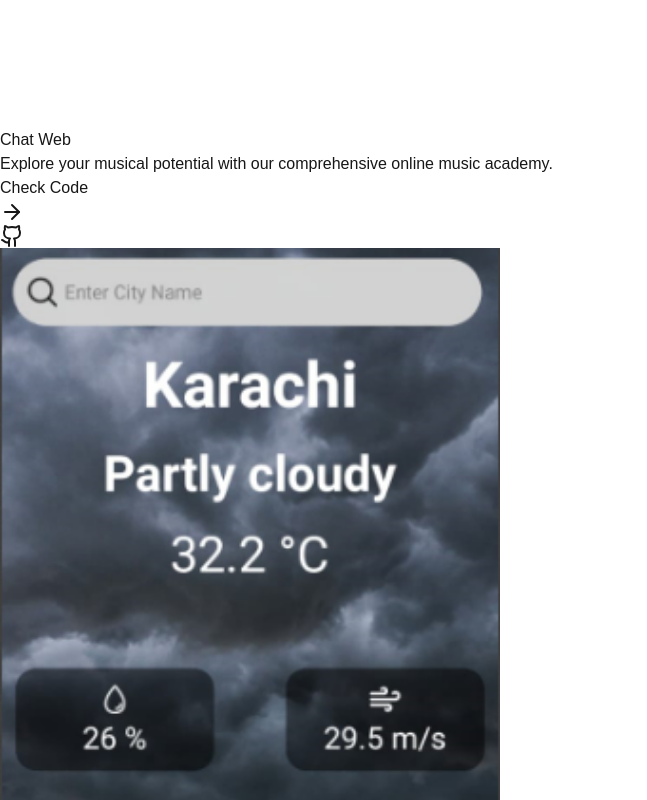
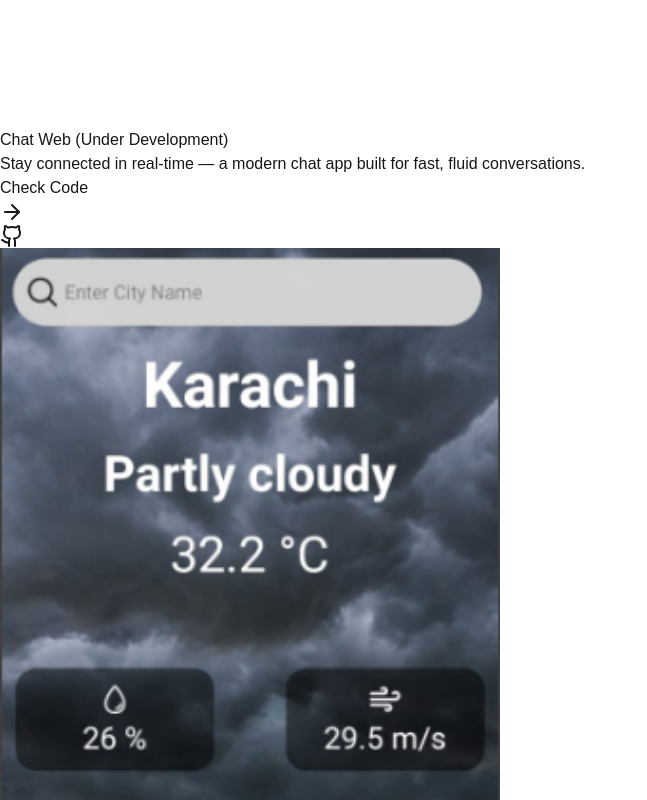
Before and after one commit to mromankhan/My-Portfolio, a Next.js app: page /projects in a window 1280 px wide. Shown: the part 1880-2680 px from the top of the page, without its empty margins (0-647 px from the left). Built offline with nearby package versions, Linux system fonts and the light colour scheme.

Commit message:
My Portfolio

```diff
--- a/src/app/about/page.tsx
+++ b/src/app/about/page.tsx
@@ -98,7 +98,7 @@ const skills = [
 const About = () => {
   return (
     <>
-      <main className="min-h-screen bg-[#020817] text-white p-8">
+      <main className="min-h-screen bg-[#020817] text-white p-8 pt-16 md:pt-8 lg:pt-8">
         <div className="max-w-6xl mx-auto space-y-20 mt-14 sm:mt-28">
           {/* Hero Section */}
           <div className="flex flex-col lg:flex-row items-center justify-between gap-12">
--- a/src/app/projects/page.tsx
+++ b/src/app/projects/page.tsx
@@ -1,4 +1,5 @@
 import Card from "@/components/Card";
+
 
 const project = [
   {
@@ -14,7 +15,7 @@ const project = [
   {
     id: 2,
     title: "Expense Tracker Web",
-    desc: "Explore your musical potential with our comprehensive online music academy.",
+    desc: "An expense tracker web app to manage and monitor daily spending with real-time updates.",
     img: "/myp3.jpg",
     alt: "Expense Tracker Web Image",
     iconsList: ["/images/next.svg", "/images/re.svg", "/images/tail.svg", "/images/ts.svg", "/images/firebaseicon.svg", "/cn.jpg"],
@@ -32,8 +33,8 @@ const project = [
   },
   {
     id: 4,
-    title: "Chat Web",
-    desc: "Explore your musical potential with our comprehensive online music academy.",
+    title: "Chat Web (Under Development)",
+    desc: "Stay connected in real-time — a modern chat app built for fast, fluid conversations.",
     img: "/images/next.svg",
     alt: "Chat web Image",
     iconsList: ["/images/next.svg", "/images/re.svg", "/images/mongoicon.svg", "/images/expicon.svg", "/images/nodejsicon.svg", "/images/tail.svg", "/images/ts.svg", "/cn.jpg"],
@@ -51,7 +52,7 @@ const project = [
   {
     id: 6,
     title: "Food Review Application",
-    desc: "FoodieReview is a sleek React Native UI concept for a modern and engaging food review app.",
+    desc: "Food Review is a sleek React Native UI concept for a modern and engaging food review app.",
     img: "/myp6.png",
     alt: "Food Review App Image",
     iconsList: ["/expo.png", "/images/re.svg", "/images/tail.svg", "/images/ts.svg"],
--- a/src/components/Navbar.tsx
+++ b/src/components/Navbar.tsx
@@ -23,7 +23,7 @@ export default function Navbar() {
     <nav className="fixed w-full bg-[#020817]/80 backdrop-blur-sm z-50">
       <div className="container mx-auto px-4">
         <div className="flex justify-between items-center h-16">
-          <Link href="/" className="text-blue-500 text-4xl font-bold">
+          <Link href="/" className="text-blue-500 text-[28px] md:text-4xl lg:text-4xl font-bold">
             Roman Khan
           </Link>
 
--- a/src/components/pagesContent/HomeContent.tsx
+++ b/src/components/pagesContent/HomeContent.tsx
@@ -20,7 +20,7 @@ export default function HomeContent() {
       // #020817
       //
   return (
-    <main className="min-h-screen bg-[#020817] text-white">
+    <main className="min-h-screen bg-[#020817] text-white pb-7 md:pb-3 lg:pb-3">
       <div className="container mx-auto px-4 pt-32 lg:pt-32">
         <div className="grid grid-cols-1 lg:grid-cols-2 gap-12 items-center">
           <div className="space-y-8">
```
Also changed, not shown: src/components/Card.tsx (line endings or trailing spaces).
